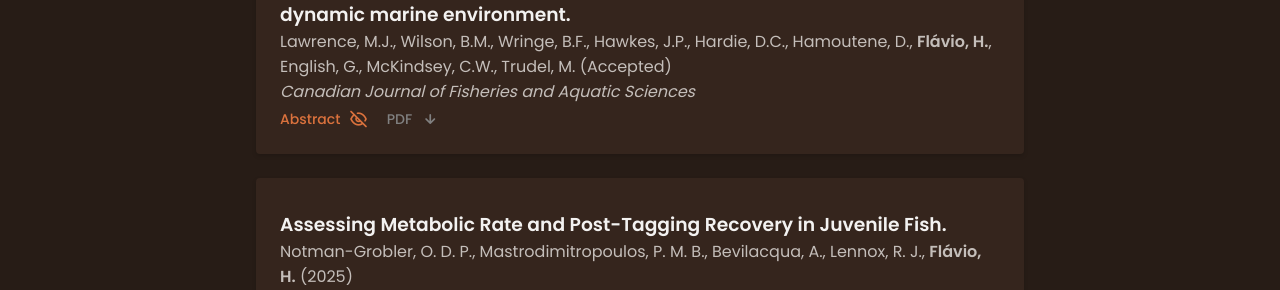
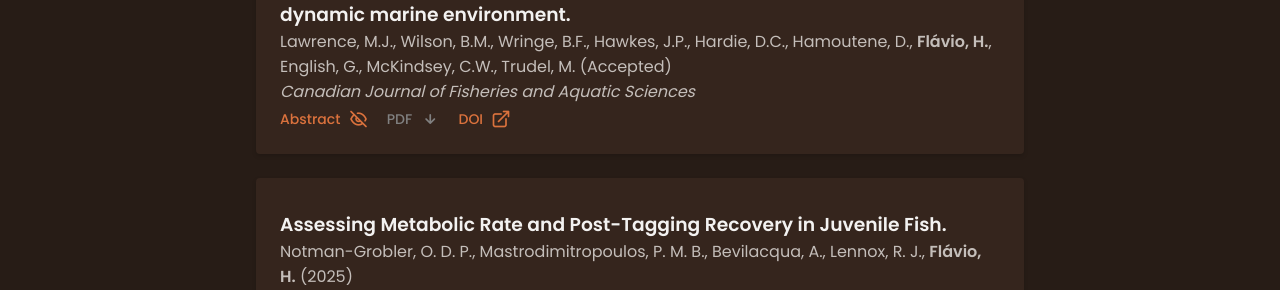
Before and after one commit to hugomflavio/hugoflavio-com, a Jekyll site: the page built from portfolio.html, in a window 1280 px wide and 900 px high, scrolled down 948 px. Shown: the part 151-441 px from the top of the window. Built offline with Jekyll 4.4.1, drawn with Linux system fonts in a browser that asks for light colours; nearby versions of some CDN libraries.

Commit message:
updated link

```diff
--- a/_includes/portfolio/020_ref_lawrence2026.html
+++ b/_includes/portfolio/020_ref_lawrence2026.html
@@ -12,9 +12,9 @@
             PDF <i class="uil uil-arrow-down button__icon"></i>
         </a>
 
-       <!--  <a target="_blank" href="https://doi.org/10.1111/jfb.70208" class="button button--flex button--small button--link portfolio_list__doi_button">
+        <a target="_blank" href="http://dx.doi.org/10.1139/cjfas-2025-0071" class="button button--flex button--small button--link portfolio_list__doi_button">
             DOI <i class="uil uil-external-link-alt button__icon"></i>
-        </a> -->
+        </a>
 
         <div class="portfolio_list__abstract">
             <p class="portfolio_list__description">
```
